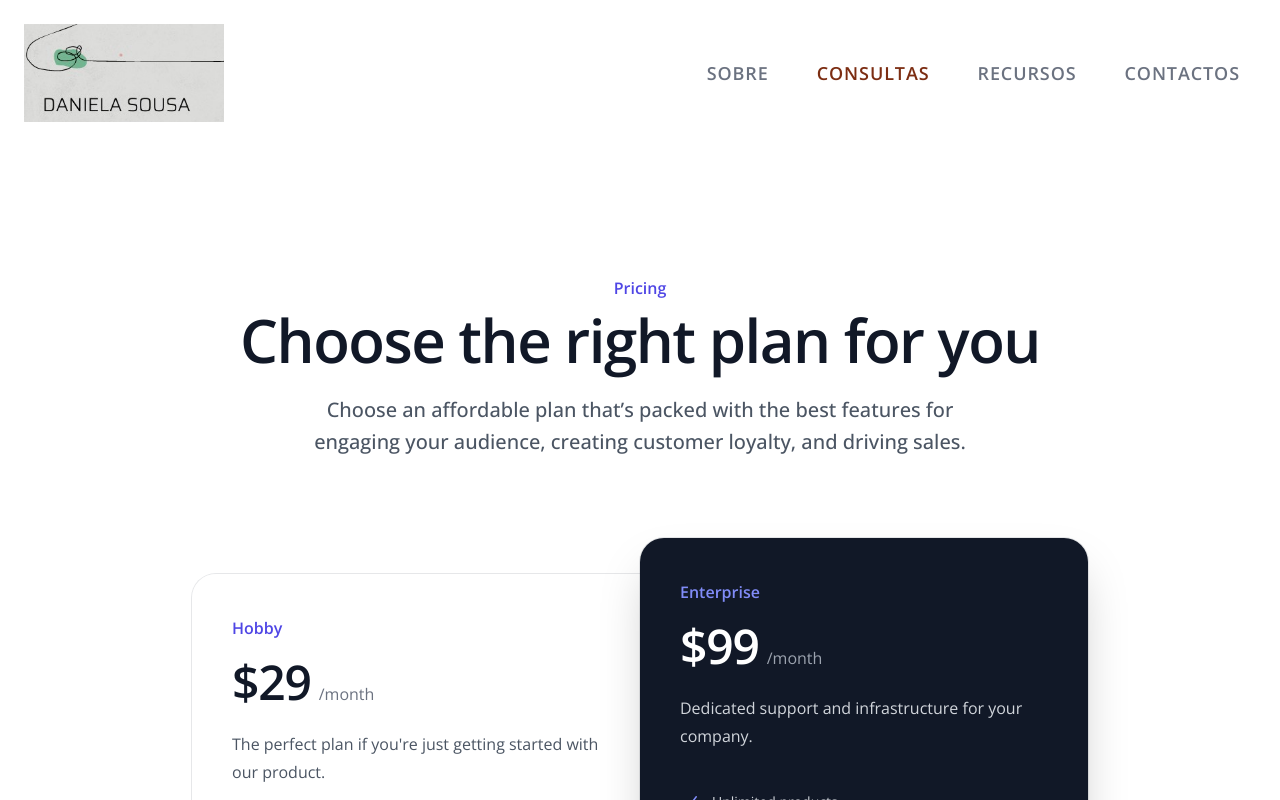
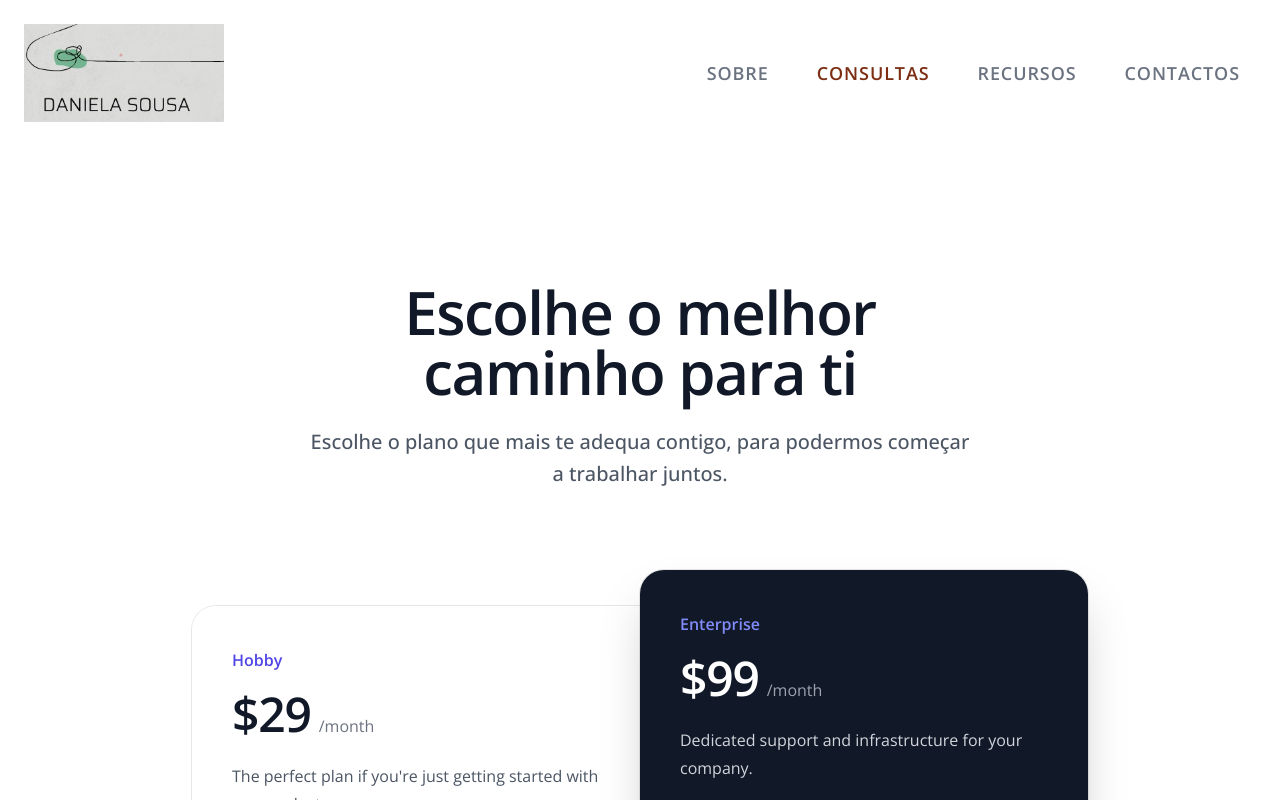
Before and after one commit to DeleteMind/site_psicologa, a Next.js app in the folder daniela-app/: page /consultas in a window 1280 px wide. Shown: the top 800 px of the page. Built offline with nearby package versions, Linux system fonts and the light colour scheme.

Commit message:
change_ConsultasPage

```diff
--- a/daniela-app/app/sobre/page.tsx
+++ b/daniela-app/app/sobre/page.tsx
@@ -3,7 +3,6 @@ import Image from 'next/image';
 export default function SobrePage() {
   return (
     <main className="text-black text-lg flex justify-center flex-col lg:flex-row p-4 sm:p-12 lg:mx-4 xl:mx-8">
-
         {/* Title */}
         <div className="flex flex-col text-right lg:mx-10 pt-6 gap-4 sm:gap-16 lg:w-1/2 mt-20">
           <h1 className=" text-6xl lg:text-8xl ">Daniela Santos Sousa</h1>
@@ -28,7 +27,6 @@ export default function SobrePage() {
             <p className="text-sm sm:text-base">Cédula Profissional nº26868 da Ordem dos Psicólogos Portugueses</p>
           </div>
         </section>
-
     </main>
   );
 }
--- a/daniela-app/components/PricingSection.tsx
+++ b/daniela-app/components/PricingSection.tsx
@@ -26,6 +26,7 @@ const tiers = [
     ],
     featured: true,
   },
+
 ]
 
 function classNames(...classes: string[]) {
@@ -45,14 +46,13 @@ export default function Example() {
         />
       </div>
       <div className="mx-auto max-w-4xl text-center">
-        <h2 className="text-base/7 font-semibold text-indigo-600">Pricing</h2>
+
         <p className="mt-2 text-5xl font-semibold tracking-tight text-balance text-gray-900 sm:text-6xl">
-          Choose the right plan for you
+          Escolhe o melhor caminho para ti
         </p>
       </div>
       <p className="mx-auto mt-6 max-w-2xl text-center text-lg font-medium text-pretty text-gray-600 sm:text-xl/8">
-        Choose an affordable plan that’s packed with the best features for engaging your audience, creating customer
-        loyalty, and driving sales.
+        Escolhe o plano que mais te adequa contigo, para podermos começar a trabalhar juntos.
       </p>
       <div className="mx-auto mt-16 grid max-w-lg grid-cols-1 items-center gap-y-6 sm:mt-20 sm:gap-y-0 lg:max-w-4xl lg:grid-cols-2">
         {tiers.map((tier, tierIdx) => (
```
